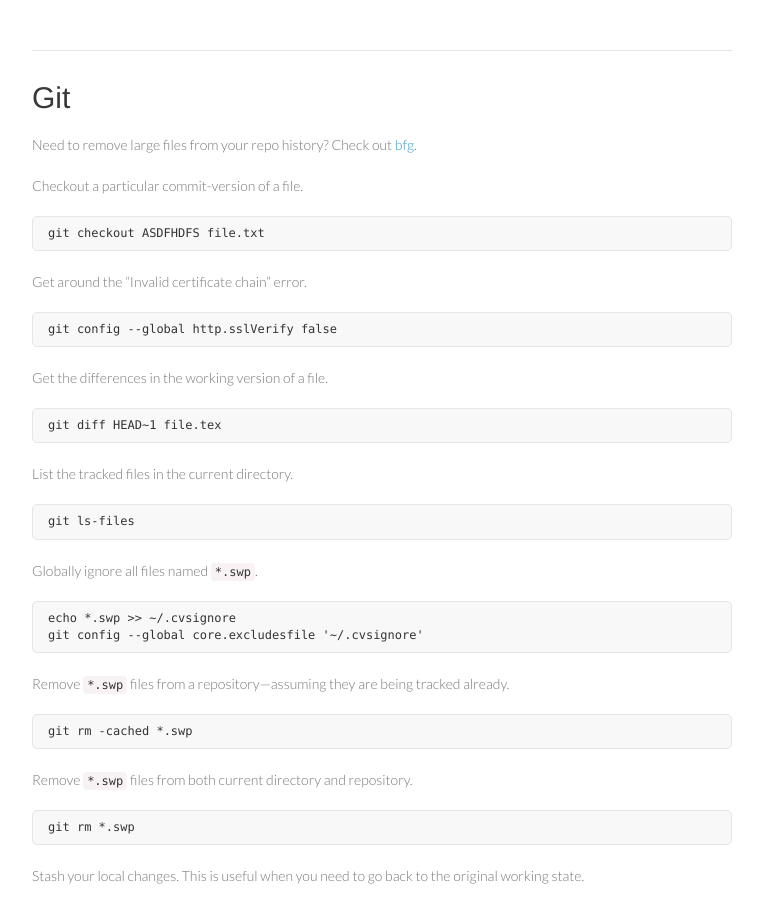
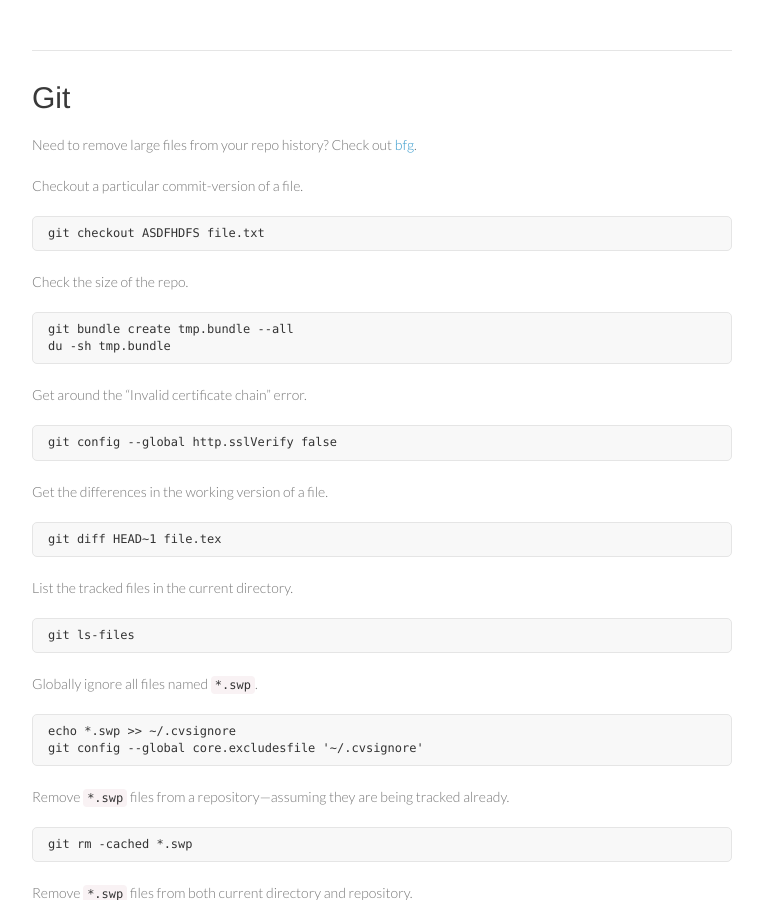
Before and after one commit to rjwalls/tips, a Jekyll site: the page built from _posts/1900-01-01-Git.md, in a window 1280 px wide and 900 px high. Shown: the whole window, without its empty margins (258-1021 px from the left). Built offline with Jekyll 4.4.1, drawn with Linux system fonts in a browser that asks for light colours; Markdown is read by kramdown in place of the engine named in the settings.

Commit message:
Update 1900-01-01-Git.md

````diff
--- a/_posts/1900-01-01-Git.md
+++ b/_posts/1900-01-01-Git.md
@@ -9,6 +9,13 @@ Checkout a particular commit-version of a file.
 
 ```bash
 git checkout ASDFHDFS file.txt
+```
+
+Check the size of the repo.
+
+```bash
+git bundle create tmp.bundle --all
+du -sh tmp.bundle
 ```
 
 Get around the "Invalid certificate chain" error.
````
